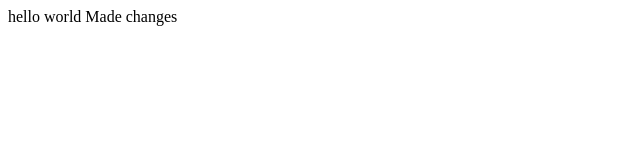
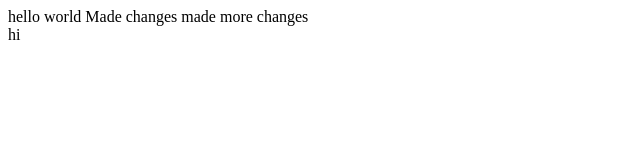
Before and after one commit to siddharth-28/html-demo, a plain HTML site: page index.html in a window 1280 px wide. Shown: the whole page, without its empty margins (0-640 px from the left). Drawn offline with Linux system fonts and the light colour scheme.

Commit message:
new content

```diff
--- a/index.html
+++ b/index.html
@@ -2,4 +2,7 @@
 hello world
 
 Made changes
+made more changes
+<br>
+hi
 </html>
```
